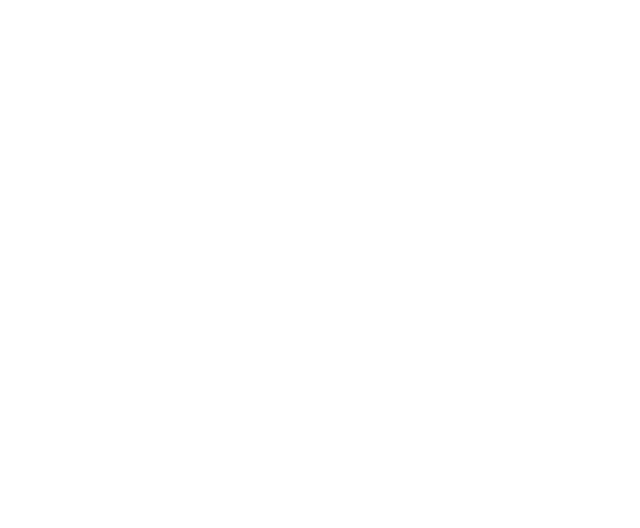
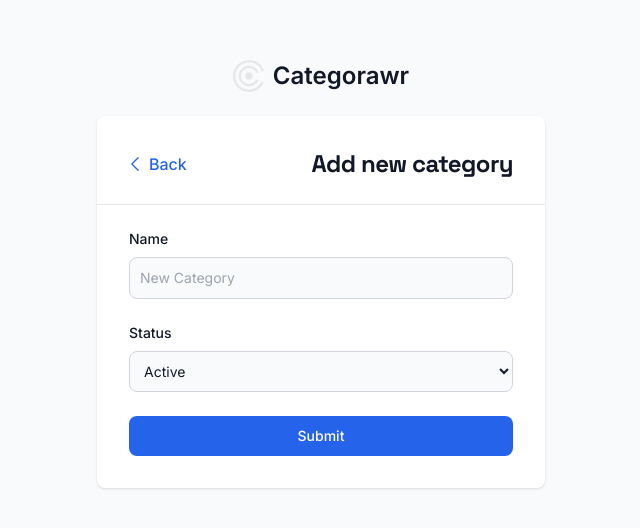
Before and after one commit to revou-fsse-1/w19-react-features-aldwiputra, a React (Vite) app: page /add in a window 1280 px wide. Before the commit this address had no page. Shown: the part 126-654 px from the top of the page, without its empty margins (319-959 px from the left). Built offline with nearby package versions, Linux system fonts and the light colour scheme.

Commit message:
add new category ui

```diff
--- a/package.json
+++ b/package.json
@@ -10,6 +10,7 @@
     "preview": "vite preview"
   },
   "dependencies": {
+    "axios": "^1.4.0",
     "react": "^18.2.0",
     "react-dom": "^18.2.0",
     "react-router-dom": "^6.12.1"
--- a/src/App.tsx
+++ b/src/App.tsx
@@ -2,12 +2,14 @@
 import Register from './pages/Register';
 import { Route, Routes } from 'react-router-dom';
 import Dashboard from './pages/Dashboard';
+import NewCategory from './pages/NewCategory';
 
 function App() {
   return (
     <>
       <Routes>
         <Route path='/' element={<Dashboard />} />
+        <Route path='/add' element={<NewCategory />} />
         <Route path='/register' element={<Register />} />
         <Route path='/login' element={<Login />} />
       </Routes>
--- /dev/null
+++ b/src/components/TableRow.tsx
@@ -0,0 +1,35 @@
+type TableRowProps = {
+  id: string;
+  name: string;
+  status: boolean;
+};
+
+function TableRow({ id, name, status }: TableRowProps) {
+  return (
+    <tr className='bg-white border-b dark:bg-gray-800 dark:border-gray-700 hover:bg-gray-50 dark:hover:bg-gray-600'>
+      <td scope='row' className='px-6 py-4 font-medium text-gray-900 whitespace-nowrap dark:text-white'>
+        {id}
+      </td>
+      <td className='px-6 py-4'>{name}</td>
+      <td className='px-6 py-4'>
+        <span
+          className={`inline-flex items-center bg-green-100 ${
+            status
+              ? 'text-green-800 dark:bg-green-900 dark:text-green-300'
+              : 'text-red-800 dark:bg-red-900 dark:text-red-300'
+          } text-xs font-medium mr-2 px-2.5 py-0.5 rounded-full `}>
+          <span className={`w-2 h-2 mr-1 ${status ? 'bg-green-500' : 'bg-red-500'} rounded-full`}></span>
+          {status ? 'Active' : 'Inactive'}
+        </span>
+      </td>
+      <td className='px-6 py-4 text-center'>
+        <button className='mr-4 font-medium text-blue-600 dark:text-blue-500 hover:underline'>
+          Edit
+        </button>
+        <button className='font-medium text-red-600 dark:text-red-500 hover:underline'>Delete</button>
+      </td>
+    </tr>
+  );
+}
+
+export default TableRow;
--- a/src/pages/Dashboard.tsx
+++ b/src/pages/Dashboard.tsx
@@ -1,7 +1,94 @@
+import { Link } from 'react-router-dom';
+import mainLogo from '/main-logo.svg';
+import TableRow from '../components/TableRow';
+import { useEffect, useState } from 'react';
+import axios from 'axios';
+
+type CategoryType = {
+  id: string;
+  name: string;
+  is_active: boolean;
+  created_at: Date;
+  updated_at: Date;
+};
+
 function Dashboard() {
+  const [categories, setCategories] = useState<CategoryType[]>([]);
+
+  async function fetchCategories() {
+    try {
+      const { data } = await axios.get('https://mock-api.arikmpt.com/api/category', {
+        headers: {
+          Authorization:
+            'Bearer eyJhbGciOiJIUzI1NiIsInR5cCI6IkpXVCJ9.eyJpZCI6Ijg2MzIxZmU1LTJlNTEtNDg0YS1iYzcwLWMxM2VmY2EwYmQ5YiIsImlhdCI6MTY4Njc4NzQwMiwiZXhwIjoxNjg2ODA5MDAyfQ.CG13ON5m1eLQSqGHPaQj3yz3mPsx65xRdl2M271SKyo',
+        },
+      });
+
+      setCategories(data.data);
+    } catch (error) {
+      console.error(error);
+    }
+  }
+
+  useEffect(() => {
+    fetchCategories();
+  });
+
   return (
     <section className='bg-gray-50 dark:bg-gray-900'>
-      <h1>Dashboard</h1>;
+      <div className='flex flex-col items-center px-6 py-10 mx-auto md:min-h-screen lg:py-10'>
+        <Link
+          to='/'
+          className='flex items-center mb-12 text-3xl font-semibold text-gray-900 dark:text-white'>
+          <img className='w-10 h-10 mr-3' src={mainLogo} alt='logo' />
+          Categorawr
+        </Link>
+
+        <div className='w-full sm:max-w-5xl text-gray-900 dark:text-white'>
+          <Link
+            to='/add'
+            type='button'
+            className='text-white bg-blue-700 hover:bg-blue-800 focus:ring-4 mb-6 focus:outline-none focus:ring-blue-300 font-medium rounded-lg text-sm px-5 py-2.5 text-center inline-flex items-center mr-2 dark:bg-blue-600 dark:hover:bg-blue-700 dark:focus:ring-blue-800'>
+            <svg
+              className='w-6 h-6 mr-2 -ml-1'
+              fill='none'
+              stroke='currentColor'
+              strokeWidth='1.5'
+              viewBox='0 0 24 24'
+              xmlns='http://www.w3.org/2000/svg'
+              aria-hidden='true'>
+              <path strokeLinecap='round' strokeLinejoin='round' d='M12 6v12m6-6H6'></path>
+            </svg>
+            Add new category
+          </Link>
+
+          <div className='relative overflow-x-auto shadow-md sm:rounded-lg'>
+            <table className='w-full text-sm text-left text-gray-500 dark:text-gray-400'>
+              <thead className='text-xs text-gray-700 uppercase bg-gray-50 dark:bg-gray-700 dark:text-gray-400'>
+                <tr>
+                  <th scope='col' className='px-6 py-3'>
+                    Identifier
+                  </th>
+                  <th scope='col' className='px-6 py-3'>
+                    Name
+                  </th>
+                  <th scope='col' className='px-6 py-3'>
+                    Status
+                  </th>
+                  <th scope='col' className='px-6 py-3 text-center'>
+                    Actions
+                  </th>
+                </tr>
+              </thead>
+              <tbody>
+                {categories.map(category => (
+                  <TableRow id={category.id} name={category.name} status={category.is_active} />
+                ))}
+              </tbody>
+            </table>
+          </div>
+        </div>
+      </div>
     </section>
   );
 }
--- a/src/pages/Login.tsx
+++ b/src/pages/Login.tsx
@@ -5,12 +5,12 @@
   return (
     <section className='bg-gray-50 dark:bg-gray-900'>
       <div className='flex flex-col items-center justify-center px-6 py-8 mx-auto md:h-screen lg:py-0'>
-        <a
-          href='#'
+        <Link
+          to='/'
           className='flex items-center mb-6 text-2xl font-semibold text-gray-900 dark:text-white'>
           <img className='w-8 h-8 mr-2' src={mainLogo} alt='logo' />
           Categorawr
-        </a>
+        </Link>
         <div className='w-full bg-white rounded-lg shadow dark:border md:mt-0 sm:max-w-md xl:p-0 dark:bg-gray-800 dark:border-gray-700'>
           <div className='p-6 space-y-4 md:space-y-6 sm:p-8'>
             <h1 className='text-xl font-bold leading-tight tracking-tight text-gray-900 md:text-2xl dark:text-white'>
--- a/src/pages/NewCategory.tsx
+++ b/src/pages/NewCategory.tsx
@@ -11,53 +11,64 @@
           <img className='w-8 h-8 mr-2' src={mainLogo} alt='logo' />
           Categorawr
         </Link>
-        <div className='w-full bg-white rounded-lg shadow dark:border md:mt-0 sm:max-w-md xl:p-0 dark:bg-gray-800 dark:border-gray-700'>
+        <div className='w-full bg-white overflow-hidden rounded-lg shadow dark:border md:mt-0 sm:max-w-md xl:p-0 dark:bg-gray-800 dark:border-gray-700'>
           <div className='p-6 space-y-4 md:space-y-6 sm:p-8'>
-            <h1 className='text-xl font-bold leading-tight tracking-tight text-gray-900 md:text-2xl dark:text-white'>
-              Sign in to your account
-            </h1>
+            <div className='flex items-center justify-between text-gray-900 dark:text-white'>
+              <Link
+                to='/'
+                className='flex items-center font-medium text-blue-600 dark:text-blue-500 hover:text-blue-700'>
+                <svg
+                  className='w-5 h-5 mr-1 -ml-1'
+                  fill='none'
+                  stroke='currentColor'
+                  strokeWidth={1.5}
+                  viewBox='0 0 24 24'
+                  xmlns='http://www.w3.org/2000/svg'
+                  aria-hidden='true'>
+                  <path strokeLinecap='round' strokeLinejoin='round' d='M15.75 19.5L8.25 12l7.5-7.5' />
+                </svg>
+                Back
+              </Link>
+              <h1 className='text-xl font-bold leading-tight tracking-tight md:text-2xl'>
+                Add new category
+              </h1>
+            </div>
+            <hr className='h-px my-8 bg-gray-200 border-0 dark:bg-gray-700 scale-x-150' />
             <form className='space-y-4 md:space-y-6' action='#'>
               <div>
                 <label
-                  htmlFor='email'
+                  htmlFor='name'
                   className='block mb-2 text-sm font-medium text-gray-900 dark:text-white'>
-                  Your email
+                  Name
                 </label>
                 <input
-                  type='email'
-                  name='email'
-                  id='email'
+                  type='name'
+                  name='name'
+                  id='name'
                   className='bg-gray-50 border border-gray-300 text-gray-900 sm:text-sm rounded-lg focus:ring-primary-600 focus:border-primary-600 block w-full p-2.5 dark:bg-gray-700 dark:border-gray-600 dark:placeholder-gray-400 dark:text-white dark:focus:ring-blue-500 dark:focus:border-blue-500'
-                  placeholder='name@company.com'
+                  placeholder='New Category'
                 />
               </div>
+
               <div>
                 <label
-                  htmlFor='password'
+                  htmlFor='status'
                   className='block mb-2 text-sm font-medium text-gray-900 dark:text-white'>
-                  Password
+                  Status
                 </label>
-                <input
-                  type='password'
-                  name='password'
-                  id='password'
-                  placeholder='••••••••'
-                  className='bg-gray-50 border border-gray-300 text-gray-900 sm:text-sm rounded-lg focus:ring-primary-600 focus:border-primary-600 block w-full p-2.5 dark:bg-gray-700 dark:border-gray-600 dark:placeholder-gray-400 dark:text-white dark:focus:ring-blue-500 dark:focus:border-blue-500'
-                />
+                <select
+                  id='status'
+                  className='bg-gray-50 mt-0 border border-gray-300 text-gray-900 text-sm rounded-lg focus:ring-blue-500 focus:border-blue-500 block w-full p-2.5 dark:bg-gray-700 dark:border-gray-600 dark:placeholder-gray-400 dark:text-white dark:focus:ring-blue-500 dark:focus:border-blue-500'>
+                  <option value='Active'>Active</option>
+                  <option value='Inactive'>Inactive</option>
+                </select>
               </div>
+
               <button
                 type='submit'
                 className='w-full text-white bg-primary-600 hover:bg-primary-700 focus:ring-4 focus:outline-none focus:ring-primary-300 font-medium rounded-lg text-sm px-5 py-2.5 text-center dark:bg-primary-600 dark:hover:bg-primary-700 dark:focus:ring-primary-800'>
-                Sign in
+                Submit
               </button>
-              <p className='text-sm font-light text-gray-500 dark:text-gray-400'>
-                Don’t have an account yet?{' '}
-                <Link
-                  to='/register'
-                  className='font-medium text-primary-600 hover:underline dark:text-primary-500'>
-                  Register
-                </Link>
-              </p>
             </form>
           </div>
         </div>
--- a/src/pages/Register.tsx
+++ b/src/pages/Register.tsx
@@ -5,12 +5,12 @@
   return (
     <section className='bg-gray-50 dark:bg-gray-900'>
       <div className='flex flex-col items-center justify-center px-6 py-8 mx-auto md:h-screen lg:py-0'>
-        <a
-          href='#'
+        <Link
+          to='/'
           className='flex items-center mb-6 text-2xl font-semibold text-gray-900 dark:text-white'>
           <img className='w-8 h-8 mr-2' src={mainLogo} alt='logo' />
           Categorawr
-        </a>
+        </Link>
         <div className='w-full bg-white rounded-lg shadow dark:border md:mt-0 sm:max-w-md xl:p-0 dark:bg-gray-800 dark:border-gray-700'>
           <div className='p-6 space-y-4 md:space-y-6 sm:p-8'>
             <h1 className='text-xl font-bold leading-tight tracking-tight text-gray-900 md:text-2xl dark:text-white'>
```
Also changed, not shown: 1 other file (tests, documents, lock files or other folders).
